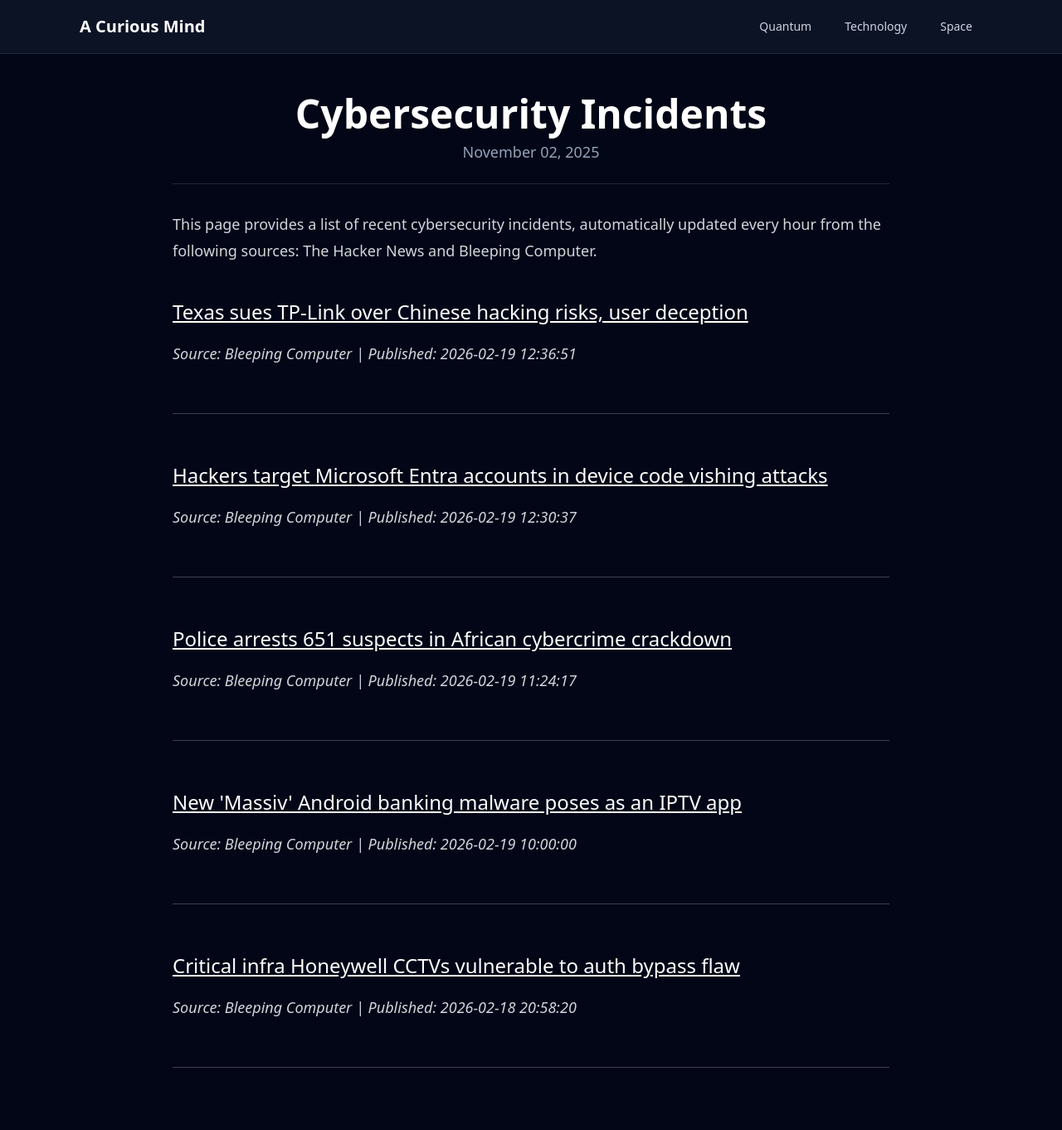
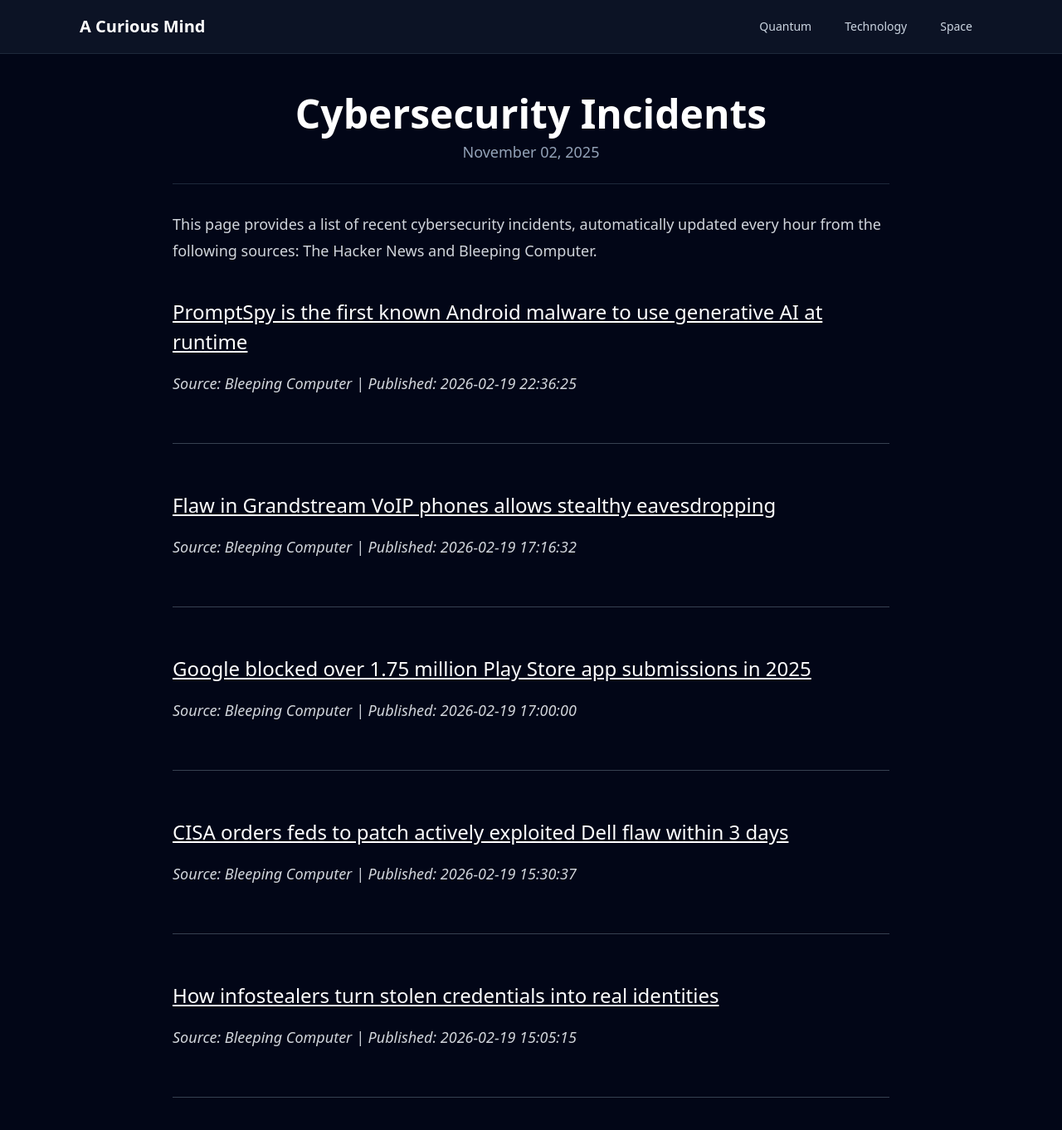
Before and after one commit to onehl7/onehl7.github.io, a Jekyll site: the page built from _posts/2025-11-02-cybersecurity-incidents.md, in a window 1280 px wide and 1400 px high. Shown: the top 1362 px of the window at 83% size. Built offline with Jekyll 4.4.1, drawn with Linux system fonts in a browser that asks for light colours; nearby versions of some CDN libraries.

Commit message:
Update news data

```diff
--- a/_data/news.json
+++ b/_data/news.json
@@ -1,32 +1,32 @@
 [
   {
     "source": "Bleeping Computer",
-    "title": "Texas sues TP-Link over Chinese hacking risks, user deception",
-    "link": "https://www.bleepingcomputer.com/news/security/texas-sues-tp-link-over-chinese-hacking-risks-user-deception/",
-    "published": "2026-02-19 12:36:51"
+    "title": "PromptSpy is the first known Android malware to use generative AI at runtime",
+    "link": "https://www.bleepingcomputer.com/news/security/promptspy-is-the-first-known-android-malware-to-use-generative-ai-at-runtime/",
+    "published": "2026-02-19 22:36:25"
   },
   {
     "source": "Bleeping Computer",
-    "title": "Hackers target Microsoft Entra accounts in device code vishing attacks",
-    "link": "https://www.bleepingcomputer.com/news/security/hackers-target-microsoft-entra-accounts-in-device-code-vishing-attacks/",
-    "published": "2026-02-19 12:30:37"
+    "title": "Flaw in Grandstream VoIP phones allows stealthy eavesdropping",
+    "link": "https://www.bleepingcomputer.com/news/security/flaw-in-grandstream-voip-phones-allows-stealthy-eavesdropping/",
+    "published": "2026-02-19 17:16:32"
   },
   {
     "source": "Bleeping Computer",
-    "title": "Police arrests 651 suspects in African cybercrime crackdown",
-    "link": "https://www.bleepingcomputer.com/news/security/police-arrests-651-suspects-in-african-cybercrime-crackdown/",
-    "published": "2026-02-19 11:24:17"
+    "title": "Google blocked over 1.75 million Play Store app submissions in 2025",
+    "link": "https://www.bleepingcomputer.com/news/security/google-blocked-over-175-million-play-store-app-submissions-in-2025/",
+    "published": "2026-02-19 17:00:00"
   },
   {
     "source": "Bleeping Computer",
-    "title": "New 'Massiv' Android banking malware poses as an IPTV app",
-    "link": "https://www.bleepingcomputer.com/news/security/new-massiv-android-banking-malware-poses-as-an-iptv-app/",
-    "published": "2026-02-19 10:00:00"
+    "title": "CISA orders feds to patch actively exploited Dell flaw within 3 days",
+    "link": "https://www.bleepingcomputer.com/news/security/cisa-orders-feds-to-patch-actively-exploited-dell-flaw-within-3-days/",
+    "published": "2026-02-19 15:30:37"
   },
   {
     "source": "Bleeping Computer",
-    "title": "Critical infra Honeywell CCTVs vulnerable to auth bypass flaw",
-    "link": "https://www.bleepingcomputer.com/news/security/critical-infra-honeywell-cctvs-vulnerable-to-auth-bypass-flaw/",
-    "published": "2026-02-18 20:58:20"
+    "title": "How infostealers turn stolen credentials into real identities",
+    "link": "https://www.bleepingcomputer.com/news/security/how-infostealers-turn-stolen-credentials-into-real-identities/",
+    "published": "2026-02-19 15:05:15"
   }
 ]
```
